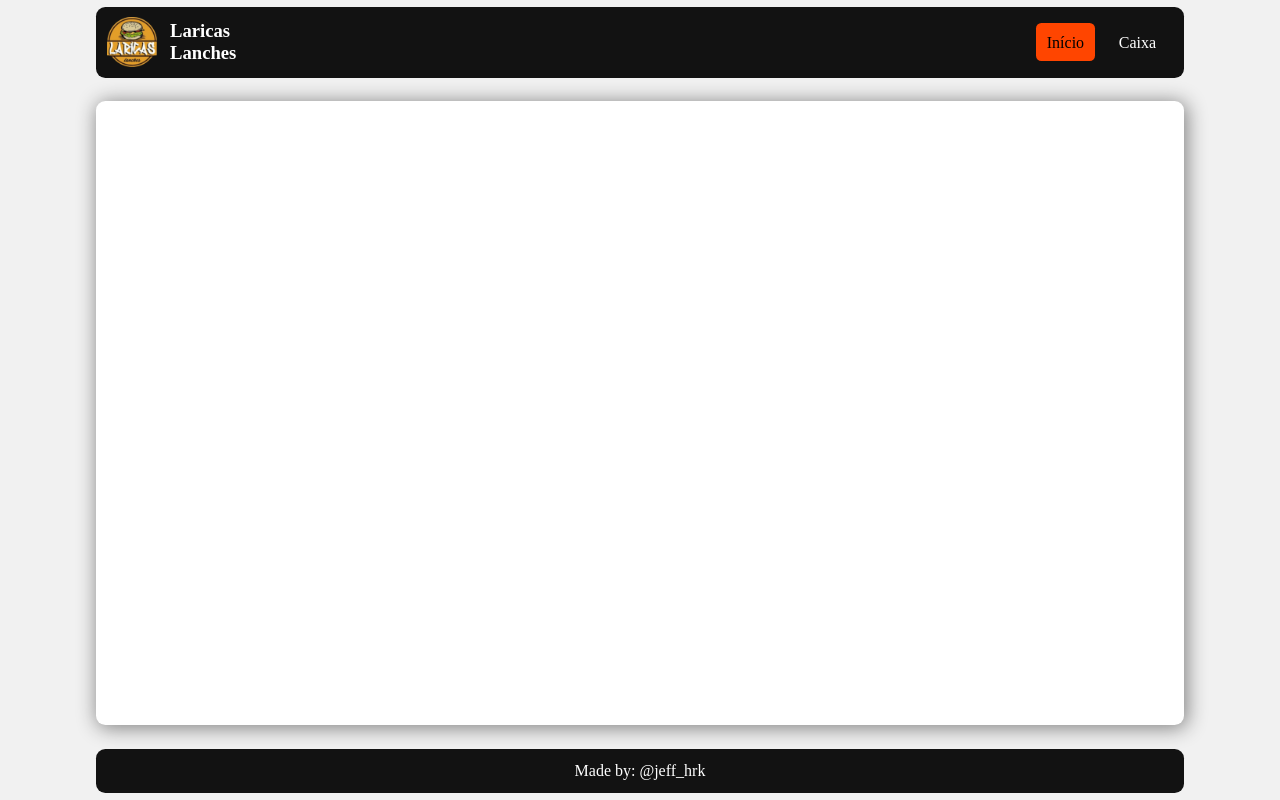
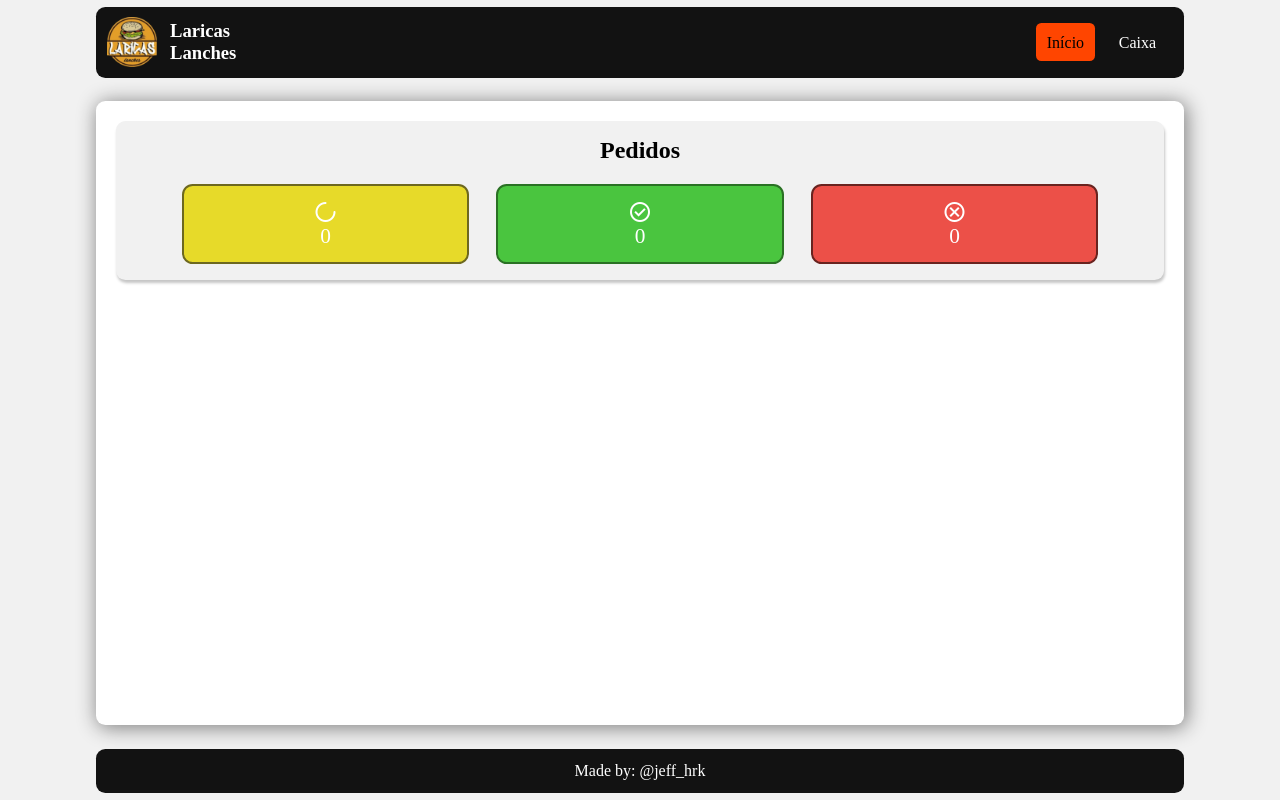
Before and after one commit to jefferson-henrique-trutontech/laricas, a PHP site: page /public/pages/home.php in a window 1280 px wide. Run offline with PHP 8.4, Linux system fonts and the light colour scheme.

Commit message:
Correção de Layout e criação do componente de pedido

```diff
--- a/public/components/head.php
+++ b/public/components/head.php
@@ -6,6 +6,7 @@
     <link rel="stylesheet" href="../../src/css/main.css">
     <link rel="icon" type="image/png" sizes="32x32" href="../../src/img/icon.png">
     <?=isset($css) ? "<link rel='stylesheet' href='../../src/css/$css.css'>" : ''?>
+    <link rel="stylesheet" href="https://fonts.googleapis.com/css2?family=Material+Symbols+Outlined:opsz,wght,FILL,GRAD@20..48,100..700,0..1,-50..200" />
     <title>Sistema Laricas - <?=$title?></title>
 </head>
 <body>
--- a/public/pages/home.php
+++ b/public/pages/home.php
@@ -1,8 +1,27 @@
 <?php
+    $css = 'inicio';
     $title = 'Início';
     include_once '../components/head.php';
 ?>
 
+<div id="pedidos">
+    <h2>Pedidos</h2>
+    <ul>
+        <li id="qtd_andamento">
+            <span class="material-symbols-outlined">progress_activity</span>
+            <span>0</span>
+        </li>
+        <li id="qtd_concluido">
+            <span class="material-symbols-outlined">check_circle</span>
+            <span>0</span>
+        </li>
+        <li id="qtd_cancelado">
+            <span class="material-symbols-outlined">cancel</span>
+            <span>0</span>
+        </li>
+    </ul>
+</div>
+
 <?php
     include_once '../components/footer.php';
 ?>
--- /dev/null
+++ b/src/css/inicio.css
@@ -0,0 +1,49 @@
+#pedidos{
+    list-style-type: none;
+    background-color: #f1f1f1;
+    box-shadow:1px 3px 3px #c5c5c5;
+    padding: 12pt;
+    border-radius: 7pt;
+}
+
+#pedidos h2{
+    display: flex;
+    justify-content: center;
+    align-items: center;
+    margin-bottom: 15pt;
+}
+
+#pedidos ul{
+    list-style-type: none;
+    display: flex;
+    align-items: center;
+    justify-content: center;
+    gap: 20pt;
+}
+
+#pedidos ul li{
+    display: flex;
+    flex-direction: column;
+    align-items: center;
+    justify-content: space-evenly;
+    padding: 10pt;
+    border-radius: 8pt;
+    color: white;
+    width: 28.33%;
+    font-size: 16pt;
+}
+
+#qtd_andamento{
+    background-color: rgb(231, 218, 41);
+    border:2px solid rgb(109, 104, 31);
+}
+
+#qtd_concluido{
+    background-color: rgb(74, 197, 63);
+    border: 2px solid rgb(42, 113, 36);
+}
+
+#qtd_cancelado{
+    background-color: rgb(236, 80, 72);
+    border: 2px solid rgb(105, 35, 31);
+}
--- a/src/css/main.css
+++ b/src/css/main.css
@@ -6,7 +6,7 @@
 
 body, html{
     background-color: #f1f1f1;
-    height: 100%;
+    min-height: 100vh;
 }
 
 body{
@@ -29,9 +29,12 @@ nav, footer, main{
 }
 
 main{
+    display: block;
+    color: unset;
     background-color: white;
-    height:78vh;
+    min-height:78vh;
     box-shadow: 2px 2px 20px 1px gray;
+    padding: 15pt;
 }
 
 footer{
```
Also changed, not shown: 1 other file.
